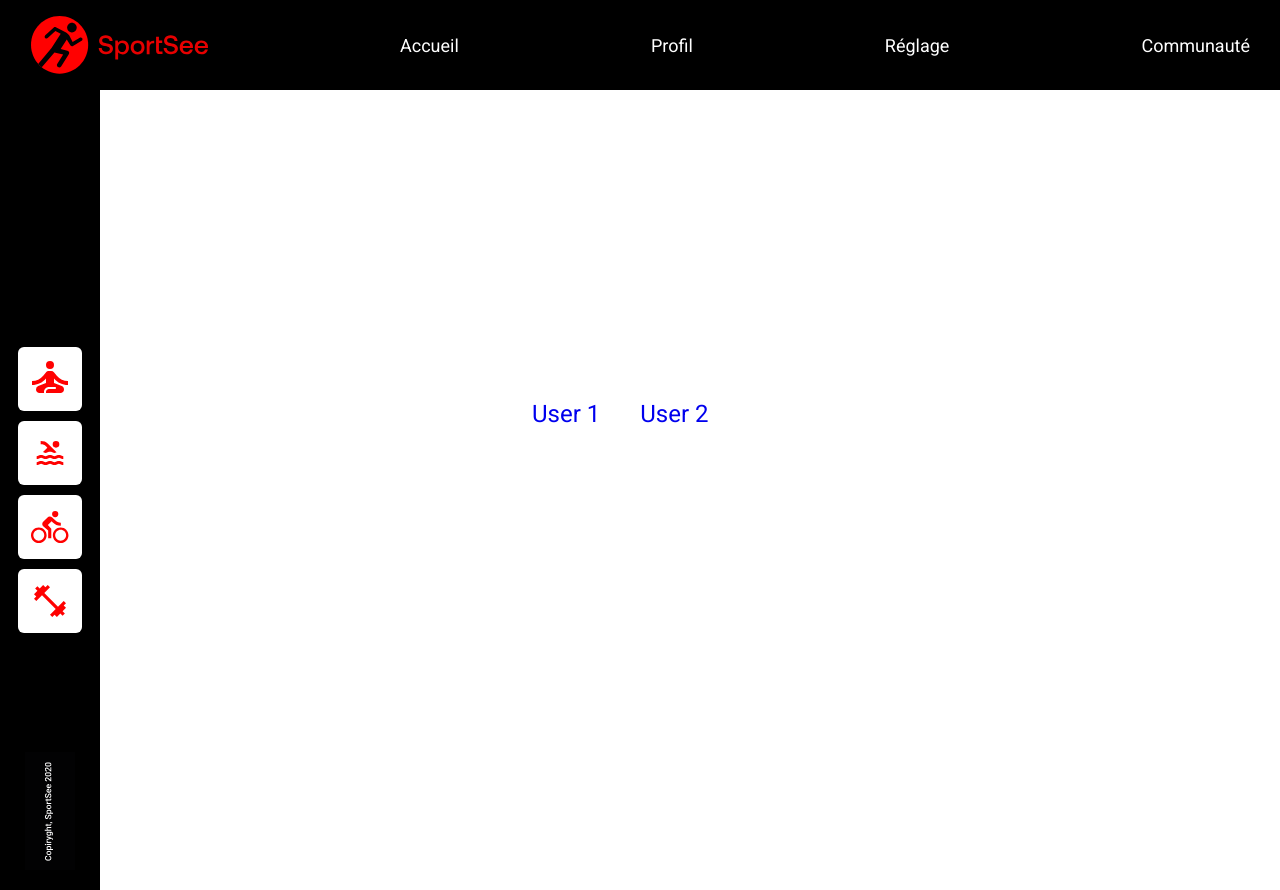
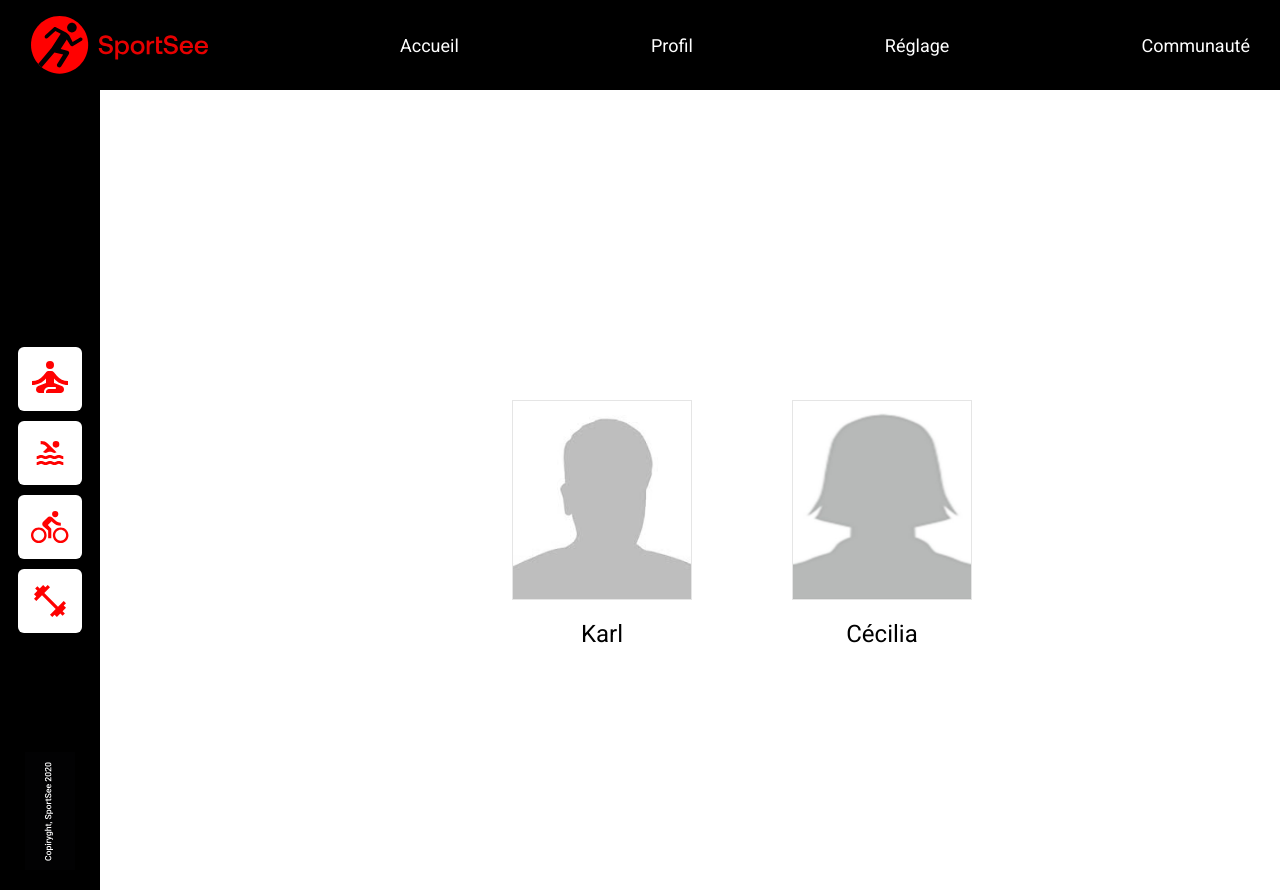
Before and after one commit to CeciliaBdev/OC-Projet12, a React (Create React App) app: page / in a window 1280 px wide. Built offline with nearby package versions, Linux system fonts and the light colour scheme.

Commit message:
update homepage

```diff
--- a/src/Pages/Home.js
+++ b/src/Pages/Home.js
@@ -2,14 +2,22 @@ import React from 'react'
 import { Link } from 'react-router-dom'
 import NavBar from '../components/NavBar.js'
 import '../styles/Home.css'
+import avatar_homme from '../assets/avatar_homme.jpeg'
+import avatar_femme from '../assets/avatar_femme.jpeg'
 
 function Accueil() {
   return (
     <div className="home">
       <NavBar />
       <div className="linkUser">
-        <Link to="user/12">User 1</Link>
-        <Link to="user/18">User 2</Link>
+        <div className="user">
+          <img src={avatar_homme} alt="" />
+          <Link to="user/12">Karl</Link>
+        </div>
+        <div className="user">
+          <img src={avatar_femme} alt="" />
+          <Link to="user/18">Cécilia</Link>
+        </div>
       </div>
     </div>
   )
--- a/src/components/NavBar.js
+++ b/src/components/NavBar.js
@@ -10,20 +10,20 @@ import '../styles/NavBar.css'
 function NavBar() {
   return (
     <div>
-      {/* <div className="navbar">
+      <div className="navbar">
         <img src={logo} alt="" />
-        <a href="">Accueil</a>
-        <a href="">Profil</a>
-        <a href="">Réglage</a>
-        <a href="">Communauté</a>
-      </div> */}
-      <nav className="navbar">
+        <a href="#Accueil">Accueil</a>
+        <a href="#Profil">Profil</a>
+        <a href="#Reglage">Réglage</a>
+        <a href="#Commu">Communauté</a>
+      </div>
+      {/* <nav className="navbar">
         <img src={logo} alt="" />
         <p>Accueil</p>
         <p>Profil</p>
         <p>Réglage</p>
         <p>Communauté</p>
-      </nav>
+      </nav> */}
       <div className="sidebar">
         <div className="icons_sport">
           <img src={icon_yoga} alt="" />
--- a/src/styles/Home.css
+++ b/src/styles/Home.css
@@ -4,9 +4,22 @@
   top: 50vh;
   left: 40vw;
   margin: 0 auto;
+  display: flex;
+  gap: 100px;
 }
 .linkUser a {
   text-decoration: none;
   margin: 20px;
   font-size: 24px;
+  color: black;
+  text-align: center;
 }
+.linkUser img {
+  width: 180px;
+  height: 200px;
+  border: 1px solid rgba(0, 0, 0, 0.1);
+}
+.user {
+  display: flex;
+  flex-direction: column;
+}
--- a/src/styles/NavBar.css
+++ b/src/styles/NavBar.css
@@ -9,8 +9,8 @@
   padding: 0 30px;
 }
 /* links a remplacés par des p */
-.navbar p {
-  /* text-decoration: none; */
+.navbar a {
+  text-decoration: none;
   color: #fff;
   font-size: 18px;
 }
```
Also changed, not shown: src/assets/avatar_femme.jpeg (added), src/assets/avatar_homme.jpeg (added).
